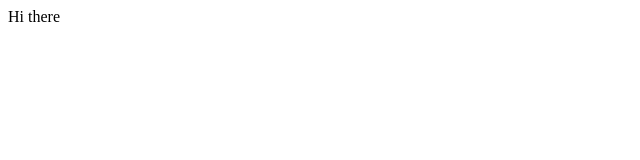
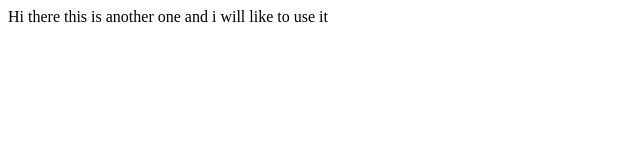
Before and after one commit to okaforemy/test2, a plain HTML site: page index.html in a window 1280 px wide. Shown: the whole page, without its empty margins (0-640 px from the left). Drawn offline with Linux system fonts and the light colour scheme.

Commit message:
another commit

```diff
--- a/index.html
+++ b/index.html
@@ -5,5 +5,6 @@
 </head>
 <body>
 Hi there
+this is another one and i will like to use it
 </body>
 </html>
```
Also changed, not shown: 1 other file.
